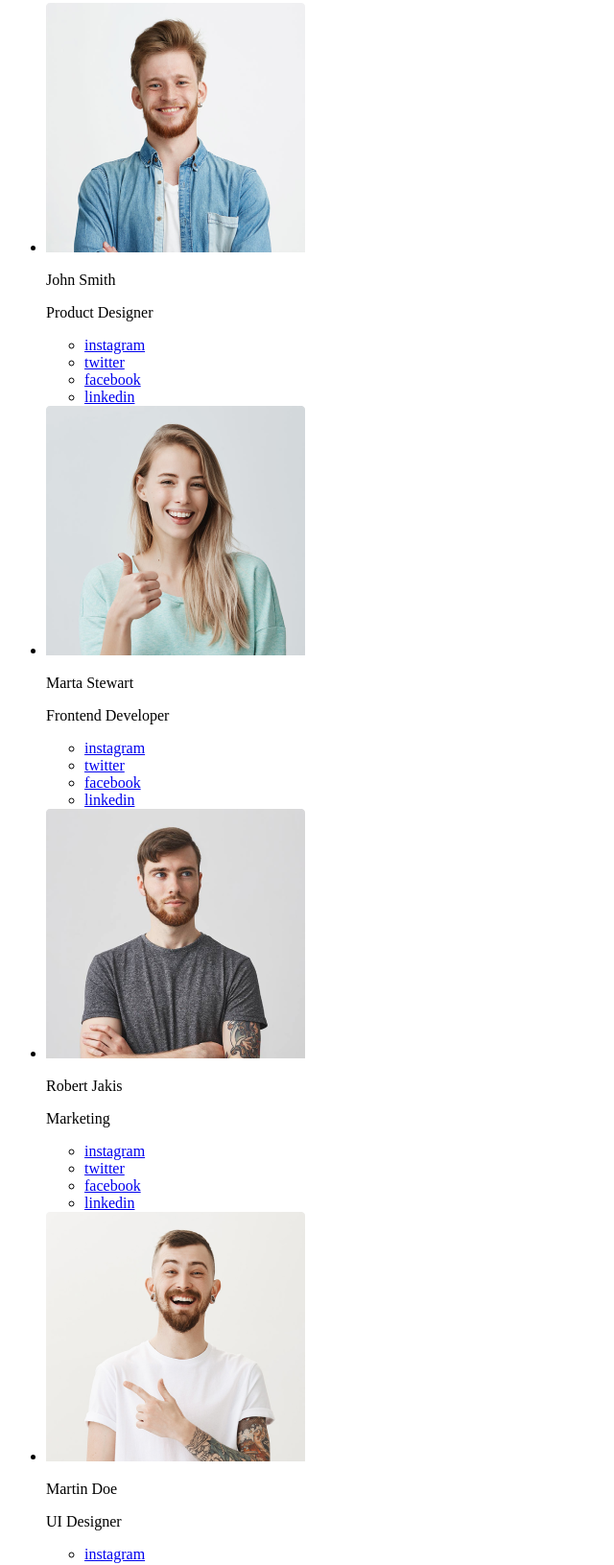
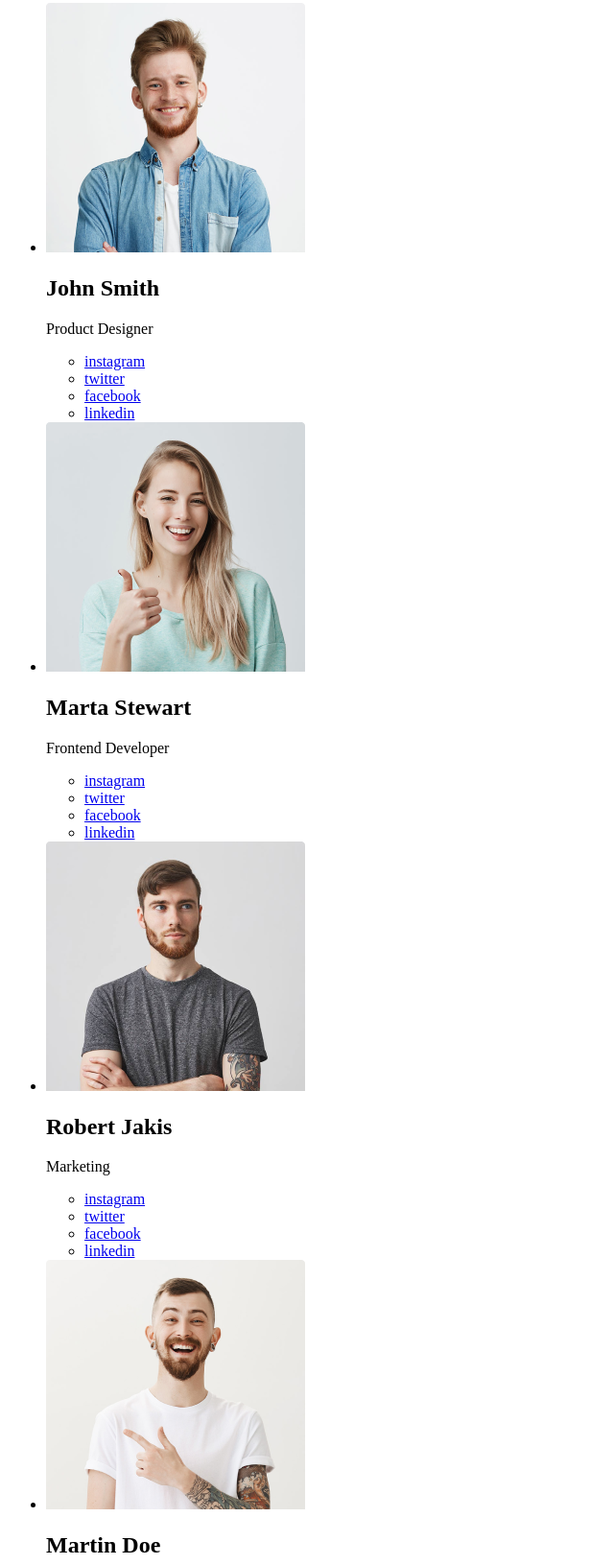
Before and after one commit to Roman-Denysenko/goit-markup-hw-01, a plain HTML site: page index.html in a window 1280 px wide. Shown: the part 2026-3657 px from the top of the page at 96% size, without its empty margins (0-640 px from the left). Drawn offline with Linux system fonts and the light colour scheme.

Commit message:
Изменяет имена в разделе команды тегом заголовка

```diff
--- a/index.html
+++ b/index.html
@@ -108,7 +108,7 @@
         <ul>
           <li>
             <img src="./image/face1.png" alt="Портрет" />
-            <p lang="en">John Smith</p>
+            <h2 lang="en">John Smith</h2>
             <p lang="en">Product Designer</p>
             <ul>
               <li>
@@ -130,7 +130,7 @@
 
           <li>
             <img src="./image/face2.png" alt="Портрет" />
-            <p lang="en">Marta Stewart</p>
+            <h2 lang="en">Marta Stewart</h2>
             <p lang="en">Frontend Developer</p>
             <ul>
               <li>
@@ -152,7 +152,7 @@
 
           <li>
             <img src="./image/face3.png" alt="Портрет" />
-            <p lang="en">Robert Jakis</p>
+            <h2 lang="en">Robert Jakis</h2>
             <p lang="en">Marketing</p>
             <ul>
               <li>
@@ -174,7 +174,7 @@
 
           <li>
             <img src="./image/face4.png" alt="Портрет" />
-            <p lang="en">Martin Doe</p>
+            <h2 lang="en">Martin Doe</h2>
             <p lang="en">UI Designer</p>
             <ul>
               <li>
```
